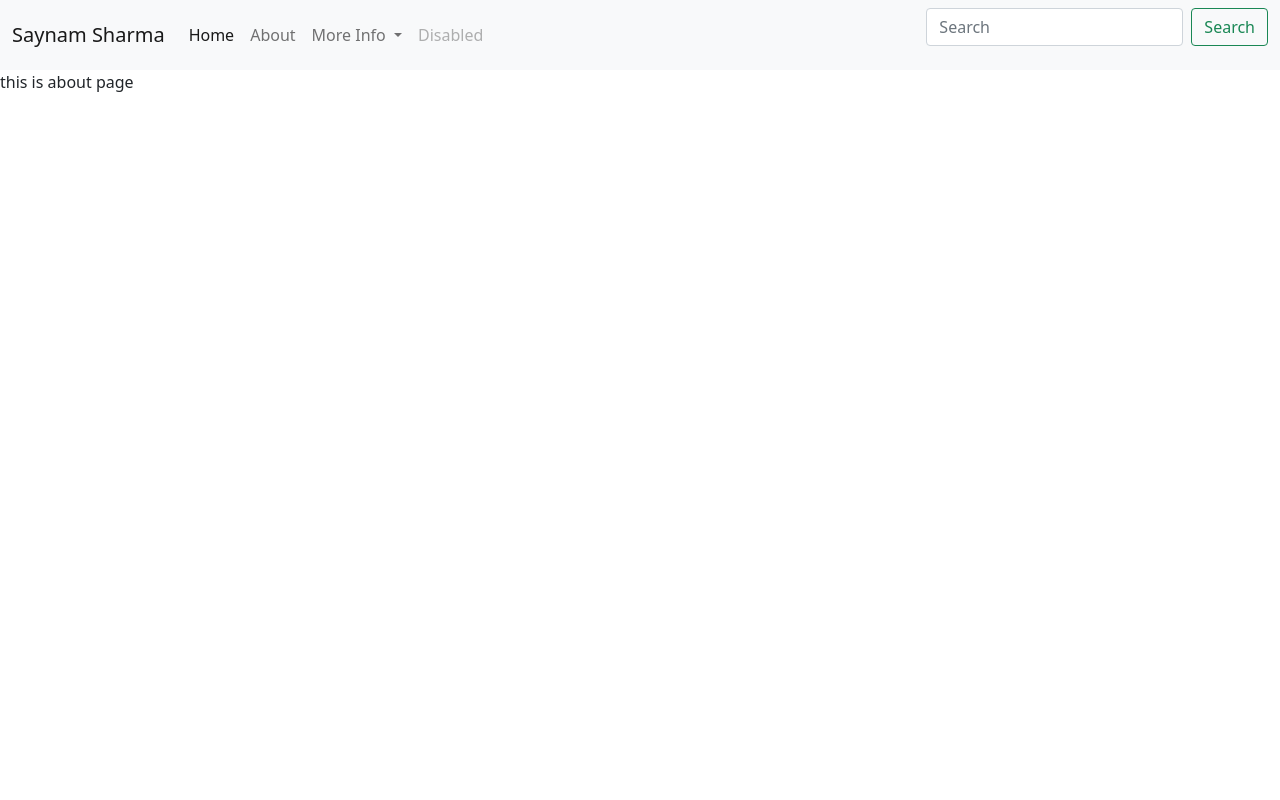
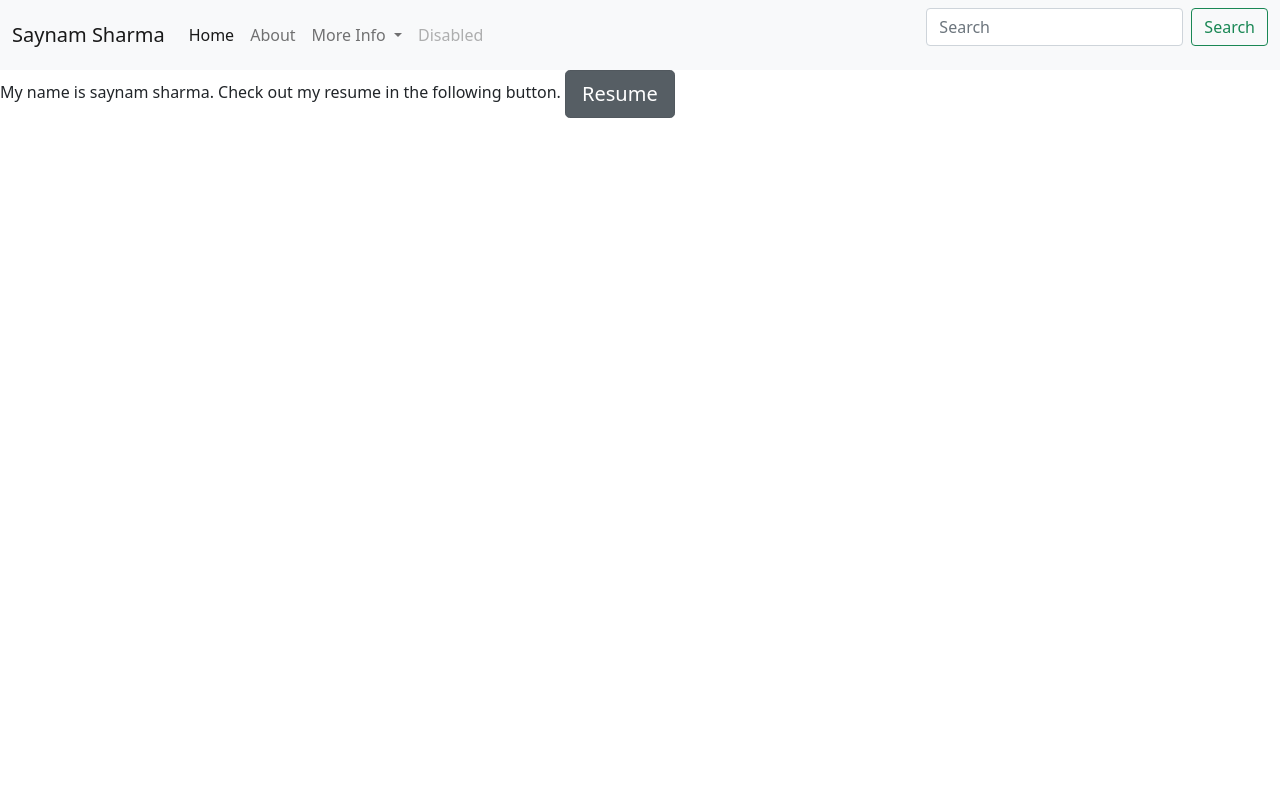
Before and after one commit to SaynamSharma/Cover-Page, a Django app: page /about in a window 1280 px wide. Run offline with Django 4.2, Linux system fonts and the light colour scheme.

Commit message:
Update about.html

```diff
--- a/templates/about.html
+++ b/templates/about.html
@@ -1,5 +1,7 @@
 {% extends 'base.html' %}
 
 {% block body %}
-this is about page
+My name is saynam sharma.
+Check out my resume in the following button.
+<a href="https://drive.google.com/file/d/14a8SvuFZzTa9yycnNUOCdfC-OmARhHDK/view?usp=sharing" class="btn btn-secondary btn-lg active" role="button" aria-pressed="true">Resume</a>
 {% endblock body %}
```
